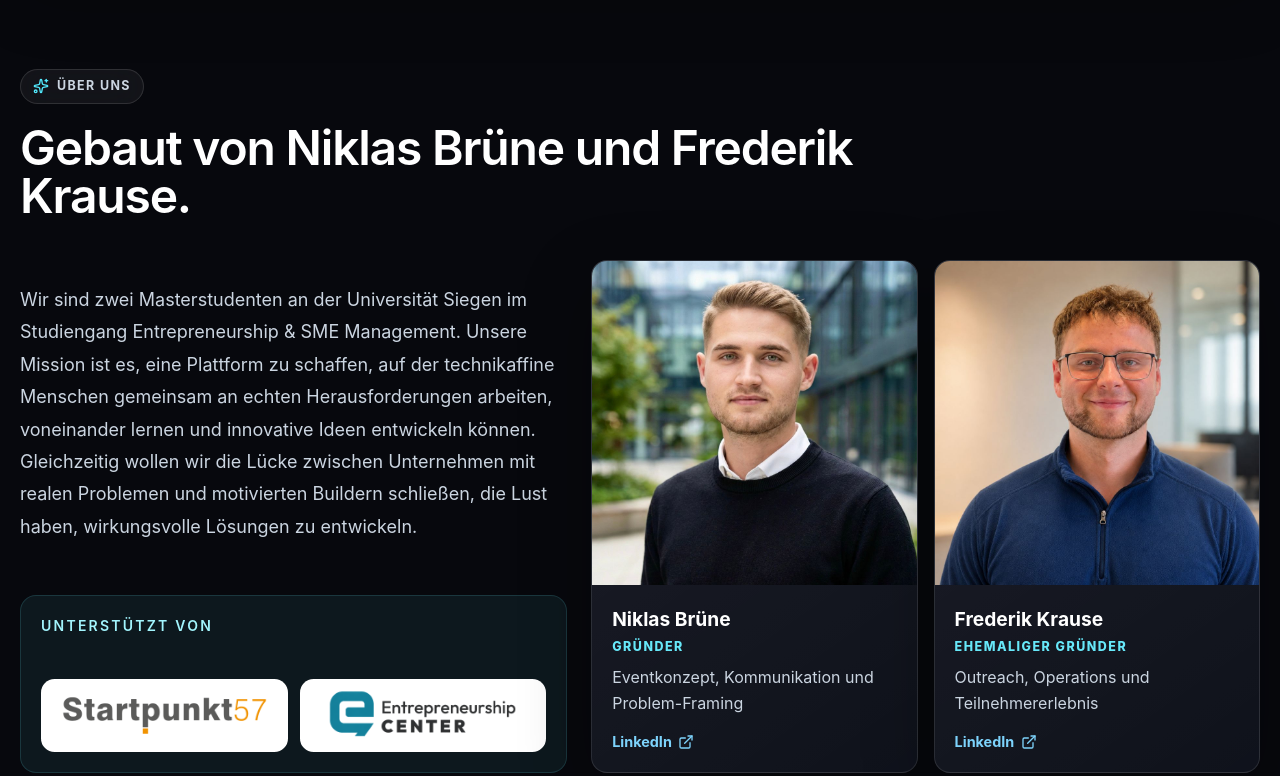
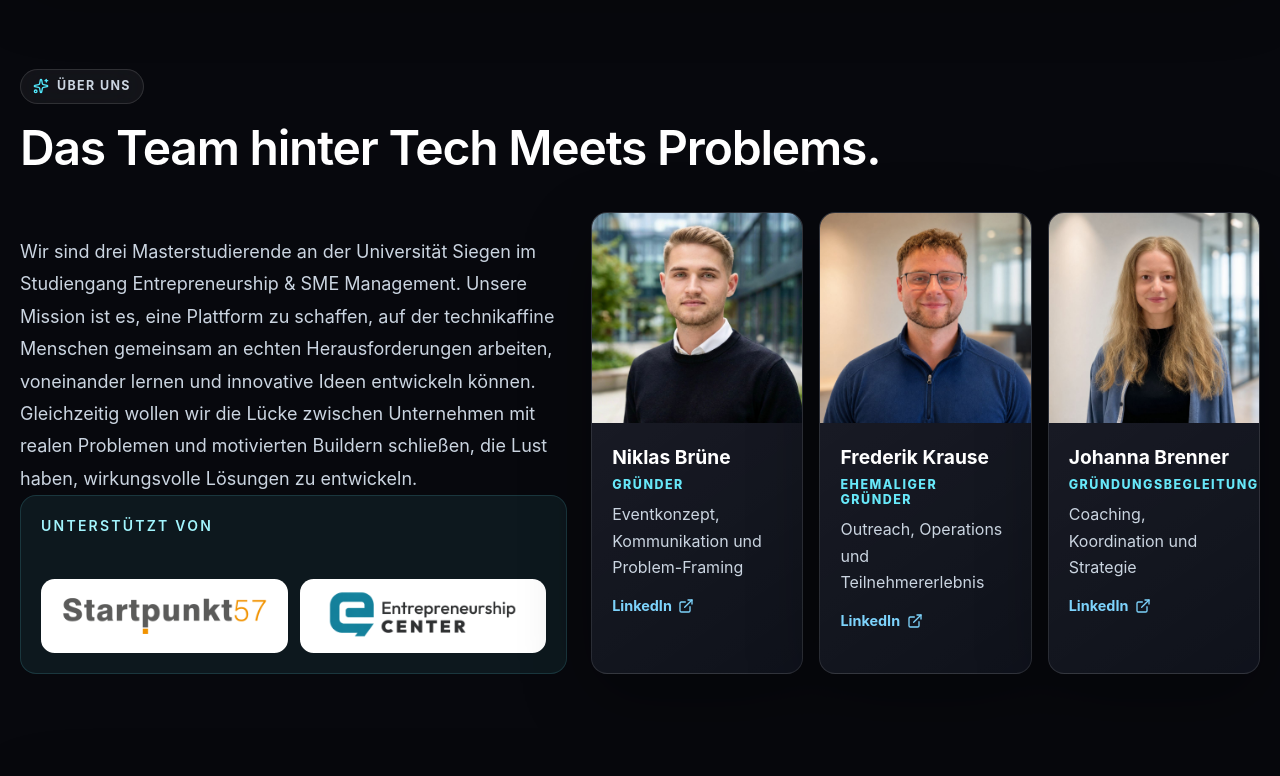
Before and after one commit to niklasnikvisualsmedia333/pizza-and-prototypes, a React (Vite) app: page / in a window 1280 px wide. Shown: the part 3020-3796 px from the top of the page. Built offline with nearby package versions, Linux system fonts and the light colour scheme.

Commit message:
add Johanna Brenner organizer card

```diff
--- a/src/App.tsx
+++ b/src/App.tsx
@@ -46,6 +46,7 @@ const ASSETS = {
   entrepreneurshipCenter: `${import.meta.env.BASE_URL}assets/logo-entrepreneurship-center.png`,
   niklas: `${import.meta.env.BASE_URL}assets/niklas-bruene.jpg`,
   frederik: `${import.meta.env.BASE_URL}assets/frederik-krause.jpg`,
+  johanna: `${import.meta.env.BASE_URL}assets/johanna-brenner.jpg`,
 };
 
 const EVENT = {
@@ -348,12 +349,13 @@ const copy = {
     languageLabel: 'Language',
     shareNativeText: 'Tech Meets Problems is a builder-first community in Siegen for developers, technical students and tech-minded people who want to work on real business needs. Join the community list for future sessions and project opportunities:',
     organizersKicker: 'About us',
-    organizersTitle: 'Built by Niklas Brüne and Frederik Krause.',
+    organizersTitle: 'The team behind Tech Meets Problems.',
     organizersText:
-      'We are two master’s students at the University of Siegen studying Entrepreneurship & SME Management. Our mission is to create a platform where tech-minded people can work together on real challenges, learn from each other, and develop innovative ideas. At the same time, we want to bridge the gap between companies with real-world problems and motivated builders who are eager to create impactful solutions.',
+      'We are three master’s students at the University of Siegen studying Entrepreneurship & SME Management. Our mission is to create a platform where tech-minded people can work together on real challenges, learn from each other, and develop innovative ideas. At the same time, we want to bridge the gap between companies with real-world problems and motivated builders who are eager to create impactful solutions.',
     organizers: [
       ['Niklas Brüne', 'Founder', 'Event concept, communication and problem framing'],
       ['Frederik Krause', 'Former founder', 'Outreach, operations and participant experience'],
+      ['Johanna Brenner', 'Startup support', 'Coaching, coordination and strategy'],
     ],
     companiesKicker: 'For companies',
     companiesTitle: 'Have a real problem or want to support the format?',
@@ -582,12 +584,13 @@ const copy = {
     languageLabel: 'Sprache',
     shareNativeText: 'Tech Meets Problems ist eine builder-first Community in Siegen für Entwickler, technische Studierende und technikaffine Menschen, die an echten Business-Problemen arbeiten möchten. Hier kann man sich für zukünftige Sessions und Projektmöglichkeiten eintragen:',
     organizersKicker: 'Über uns',
-    organizersTitle: 'Gebaut von Niklas Brüne und Frederik Krause.',
+    organizersTitle: 'Das Team hinter Tech Meets Problems.',
     organizersText:
-      'Wir sind zwei Masterstudenten an der Universität Siegen im Studiengang Entrepreneurship & SME Management. Unsere Mission ist es, eine Plattform zu schaffen, auf der technikaffine Menschen gemeinsam an echten Herausforderungen arbeiten, voneinander lernen und innovative Ideen entwickeln können. Gleichzeitig wollen wir die Lücke zwischen Unternehmen mit realen Problemen und motivierten Buildern schließen, die Lust haben, wirkungsvolle Lösungen zu entwickeln.',
+      'Wir sind drei Masterstudierende an der Universität Siegen im Studiengang Entrepreneurship & SME Management. Unsere Mission ist es, eine Plattform zu schaffen, auf der technikaffine Menschen gemeinsam an echten Herausforderungen arbeiten, voneinander lernen und innovative Ideen entwickeln können. Gleichzeitig wollen wir die Lücke zwischen Unternehmen mit realen Problemen und motivierten Buildern schließen, die Lust haben, wirkungsvolle Lösungen zu entwickeln.',
     organizers: [
       ['Niklas Brüne', 'Gründer', 'Eventkonzept, Kommunikation und Problem-Framing'],
       ['Frederik Krause', 'Ehemaliger Gründer', 'Outreach, Operations und Teilnehmererlebnis'],
+      ['Johanna Brenner', 'Gründungsbegleitung', 'Coaching, Koordination und Strategie'],
     ],
     companiesKicker: 'Für Unternehmen',
     companiesTitle: 'Habt ihr ein echtes Problem oder wollt das Format unterstützen?',
@@ -604,8 +607,12 @@ const copy = {
 };
 
 const cardIcons = [Lightbulb, Users, Rocket, Code2];
-const founderImages = [ASSETS.niklas, ASSETS.frederik];
-const founderLinks = ['https://www.linkedin.com/in/niklas-bruene/', 'https://www.linkedin.com/in/frederik-krause-a80448277/'];
+const founderImages = [ASSETS.niklas, ASSETS.frederik, ASSETS.johanna];
+const founderLinks = [
+  'https://www.linkedin.com/in/niklas-bruene/',
+  'https://www.linkedin.com/in/frederik-krause-a80448277/',
+  'https://www.linkedin.com/in/johanna-brenner-619a36328',
+];
 const supporterLogos = [
   { name: 'Startpunkt57', src: ASSETS.startpunkt57, href: 'https://www.startpunkt57.de/' },
   { name: 'Entrepreneurship Center Siegen', src: ASSETS.entrepreneurshipCenter, href: 'https://www.ec.uni-siegen.de/' },
--- a/src/styles.css
+++ b/src/styles.css
@@ -1961,6 +1961,12 @@ main > header {
   }
 }
 
+@media (min-width: 1200px) {
+  .founder-grid {
+    grid-template-columns: repeat(3, minmax(0, 1fr));
+  }
+}
+
 .flow-line {
   position: absolute;
   right: -1.25rem;
```
Also changed, not shown: public/assets/johanna-brenner.jpg (added).
